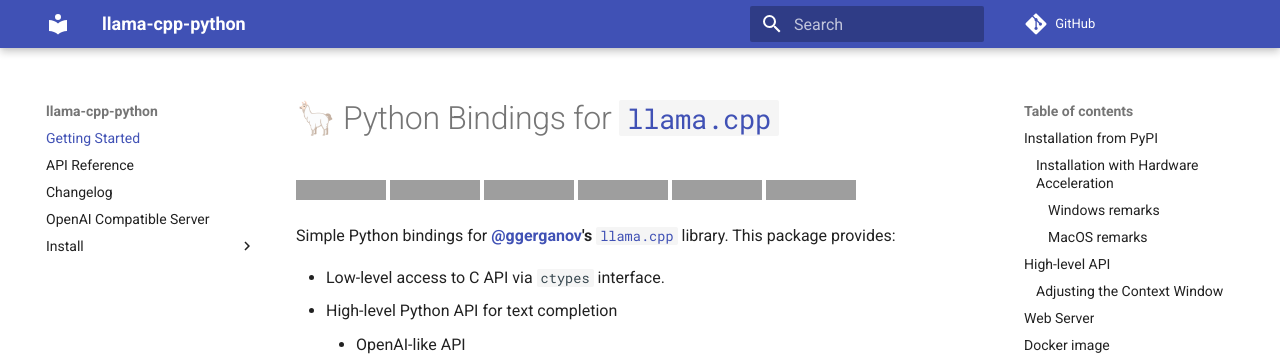
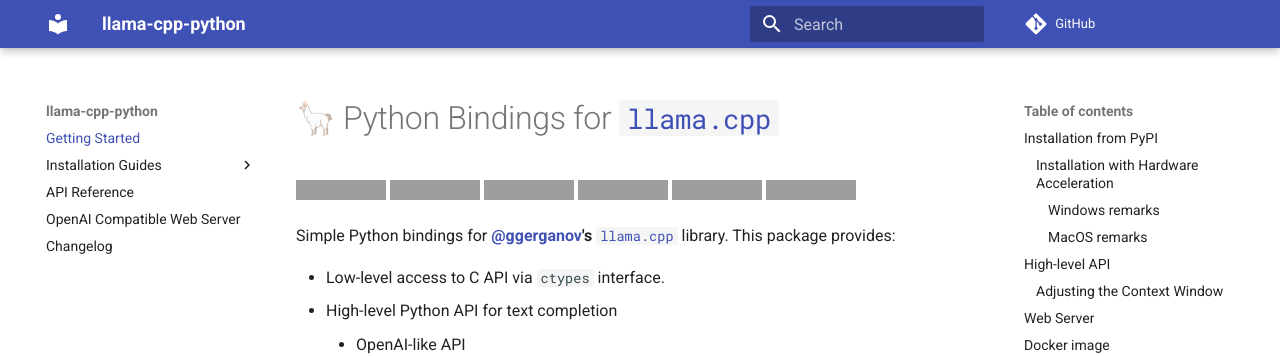
Before and after one commit to NoBrainer24/Python-App-llama, an MkDocs documentation site: the page built from docs/index.md, in a window 1280 px wide. Shown: the top 356 px of the page. Built offline with MkDocs 1.6.1 and Material for MkDocs 9.7.7, drawn with Linux system fonts in a browser that asks for light colours; comment, search, counter and statistics services are not loaded; part of the change alters nothing that is shown; grey boxes are pictures that could not be loaded.

Commit message:
docs: Use nav for better site layout control

```diff
--- a/mkdocs.yml
+++ b/mkdocs.yml
@@ -12,6 +12,14 @@ watch:
   - llama_cpp
   - README.md
 
+nav:
+  - "Getting Started": "index.md"
+  - "Installation Guides":
+    - "macOS (Metal)": "install/macos.md"
+  - "API Reference": "api-reference.md"
+  - "OpenAI Compatible Web Server": "server.md"
+  - "Changelog": "changelog.md"
+
 markdown_extensions:
   - pymdownx.highlight:
       anchor_linenums: true
```
